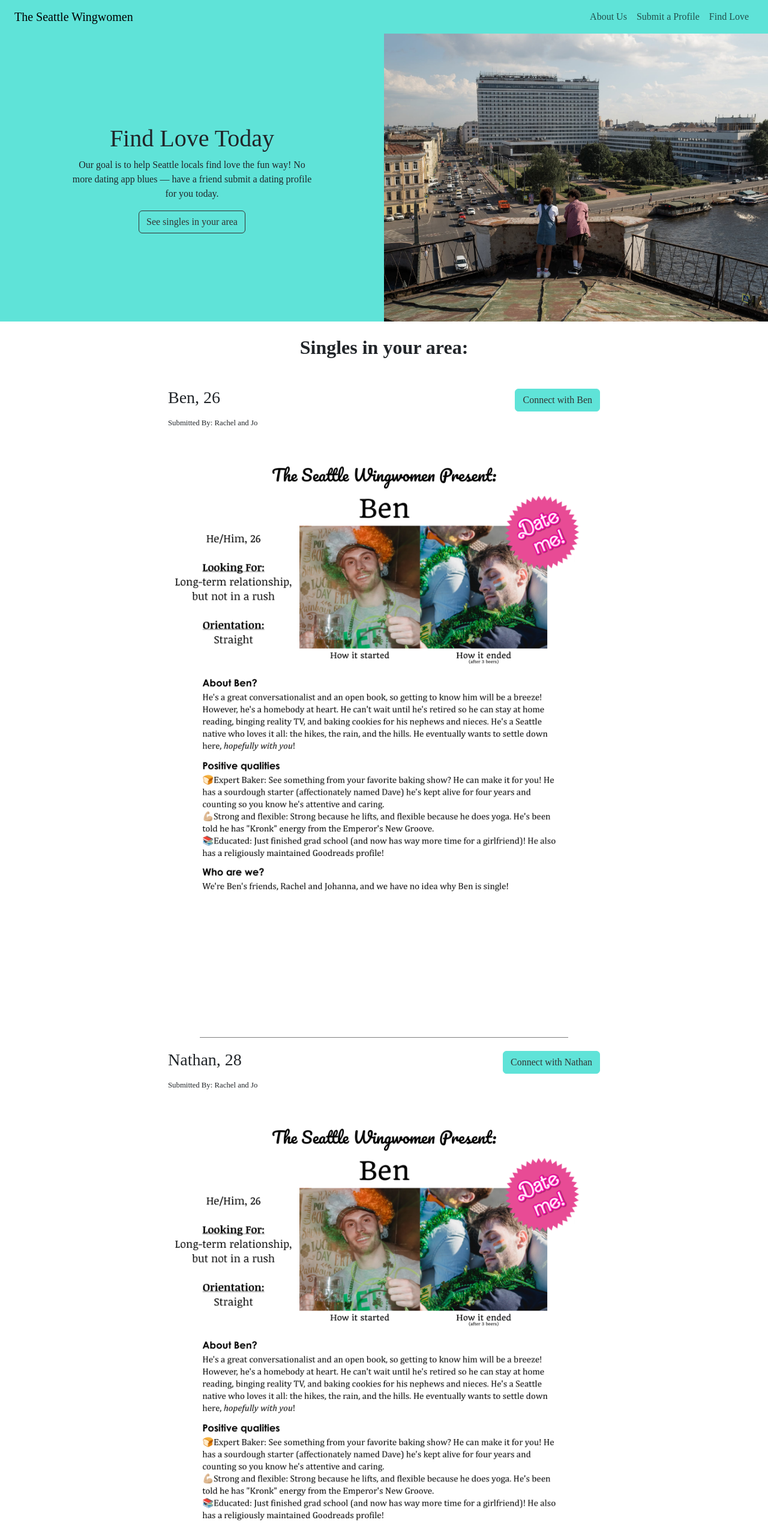
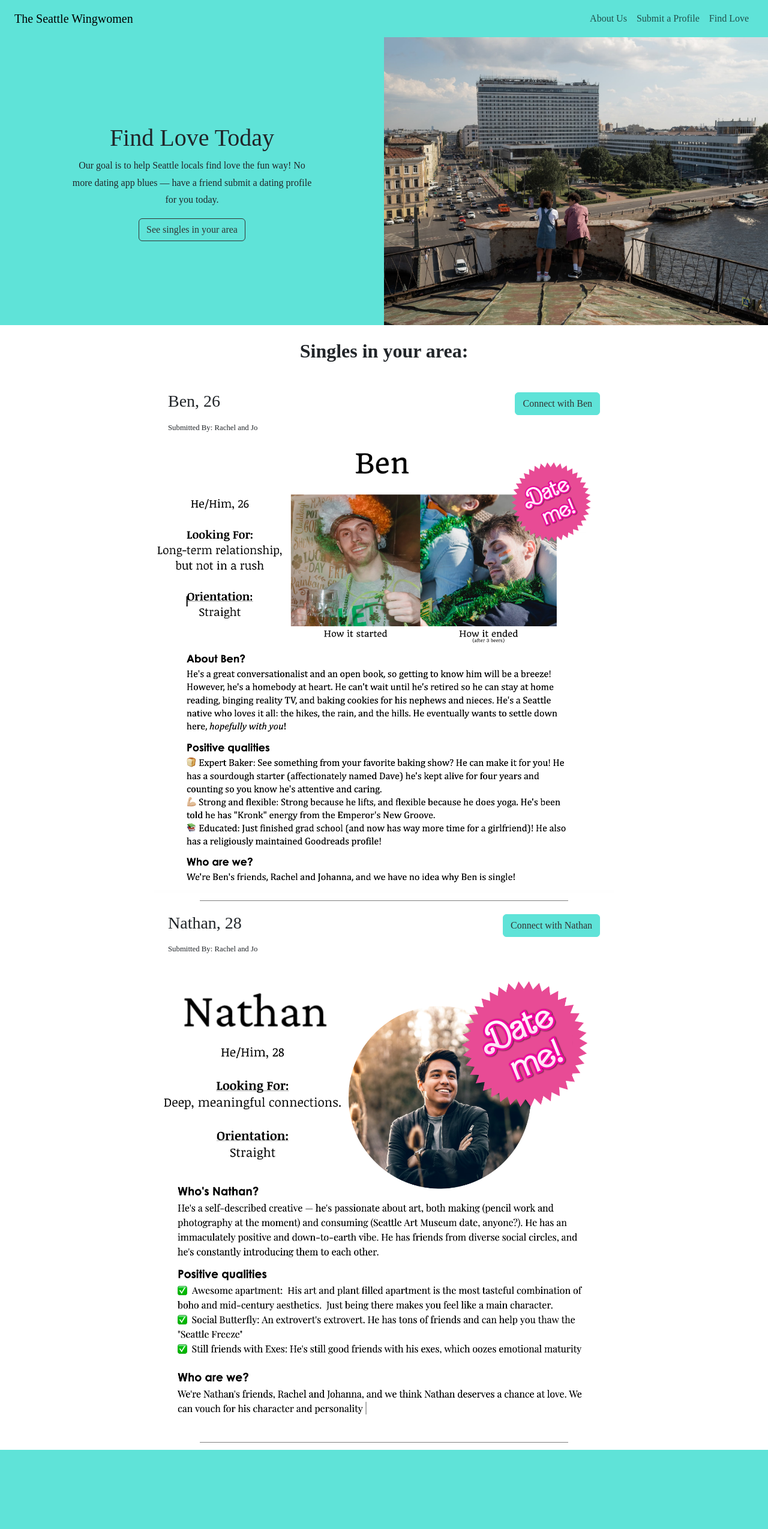
Before and after one commit to seattlewingwomen/seattlewingwomen.github.io, a React (Create React App) app: page / in a window 1280 px wide. Shown: the top 2549 px of the page at 60% size. After the commit the page ends 2417 px from the top, so only its background shows below. Built offline with nearby package versions, Linux system fonts and the light colour scheme; a web font is replaced by a local one.

Commit message:
smoothing out some final touches

```diff
--- a/src/App.js
+++ b/src/App.js
@@ -9,6 +9,7 @@ import Col from "react-bootstrap/Col";
 import ProfileList from "./common/ProfileList";
 import Gapper from "./common/Gapper";
 import { DescriptionText, TitleBrandText } from "./common/Text";
+import { Link } from "react-router-dom";
 
 const HeroSection = () => {
   return (
@@ -26,7 +27,10 @@ const HeroSection = () => {
                 more dating app blues — have a friend submit a dating profile
                 for you today.
               </p>
-              <GhostButton>See singles in your area</GhostButton>
+              <Link to="/singles">
+                <GhostButton>See singles in your area</GhostButton>
+              </Link>
+
               <Gapper />
               <Gapper />
             </DescriptionText>
--- a/src/data/profiles.js
+++ b/src/data/profiles.js
@@ -9,6 +9,6 @@ export const profiles = [
     name: "Nathan",
     age: "28",
     submittedBy: "Rachel and Jo",
-    pictureLink: "/ben.png",
+    pictureLink: "/nathan.png",
   },
 ];
--- a/src/index.css
+++ b/src/index.css
@@ -4,6 +4,7 @@ body {
   -webkit-font-smoothing: antialiased;
   -moz-osx-font-smoothing: grayscale;
   background-color: #5fe3d8 !important;
+  line-height: 1.8 !important;
 }
 
 code {
--- a/src/pages/FindLovePage.js
+++ b/src/pages/FindLovePage.js
@@ -13,6 +13,7 @@ const FindLovePage = () => {
         <div className="page-title-container">
           <DescriptionText>
             <h2>Full list of Seattle singles</h2>
+            <hr />
           </DescriptionText>
         </div>
         <Gapper />
--- a/src/pages/SubmitProfilePage.js
+++ b/src/pages/SubmitProfilePage.js
@@ -62,6 +62,10 @@ const SubmitProfileForm = () => {
 
       {submitFor === "friend" ? (
         <Form onSubmit={handleSubmit}>
+          <p>
+            Help a friend find love 😍 — Submit a dating profile for a friend
+            and we'll showcase it on our website!
+          </p>
           <p>
             Note: We prefer you use a service like Google Drive, Box, iCloud,
             etc. to share your friend's profile with us. If you can't, leave the
```
Also changed, not shown: public/ben.png, public/nathan.png (added).
